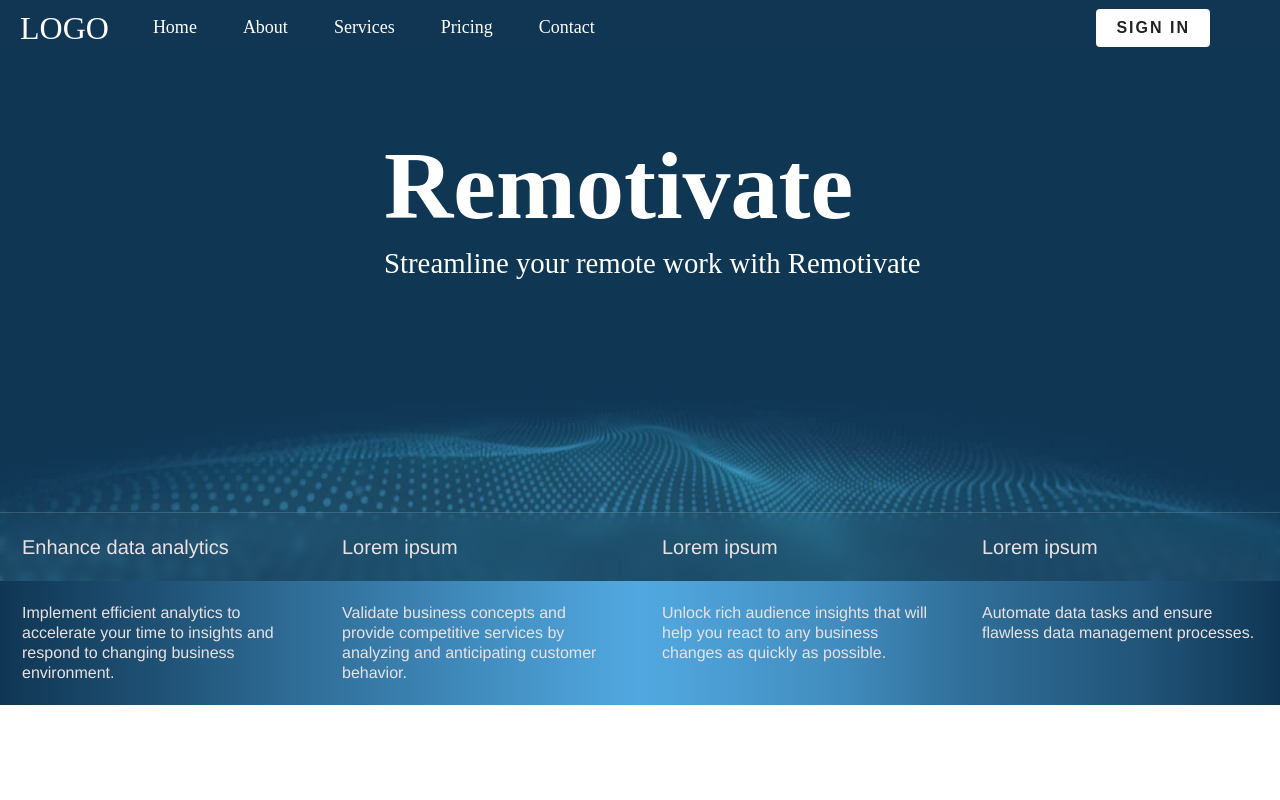
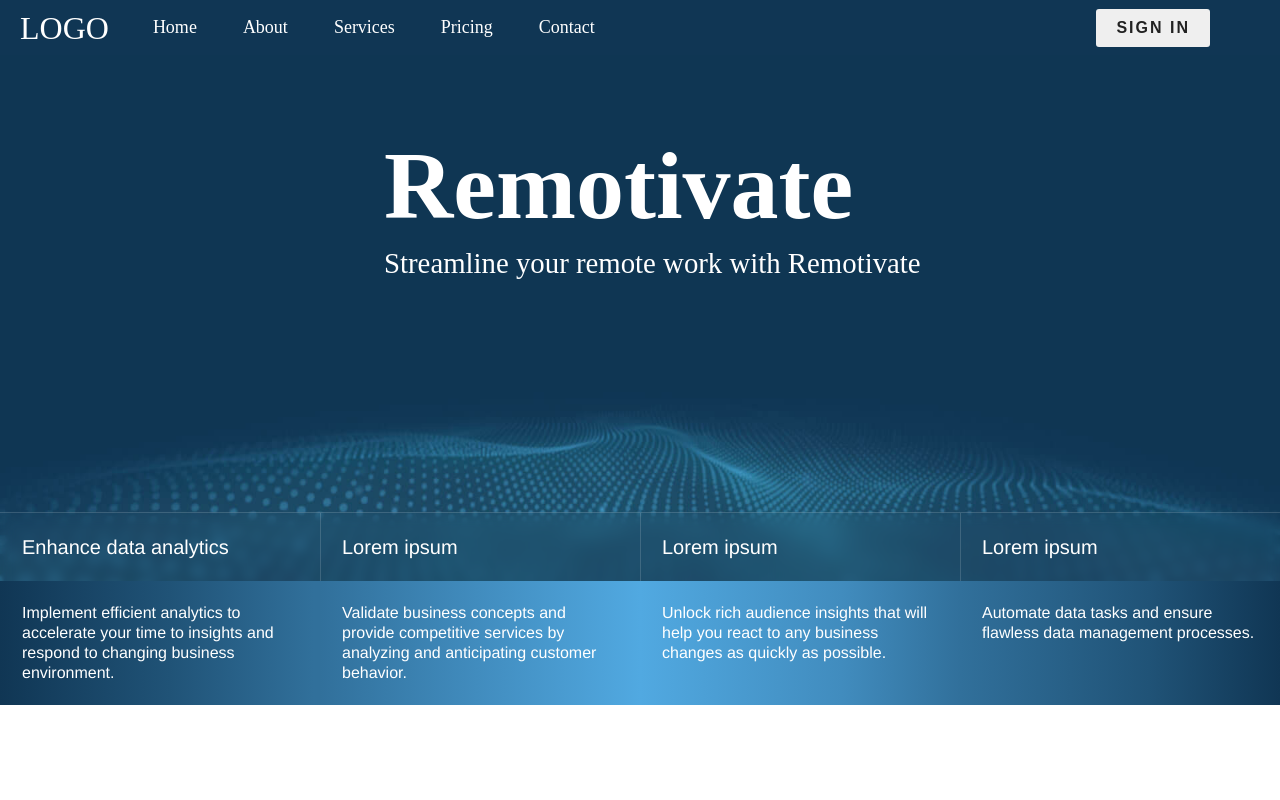
Before and after one commit to Lukacs93/remote-work-management-tool, a React (Create React App) app in the folder frontend/: page / in a window 1280 px wide. Shown: the top 800 px of the page. Built offline with nearby package versions, Linux system fonts and the light colour scheme; a web font is replaced by a local one.

Commit message:
Add style to header component

```diff
--- a/frontend/src/Components/landing-page/Header.css
+++ b/frontend/src/Components/landing-page/Header.css
@@ -77,7 +77,7 @@ p {
   padding: 0;
   margin: 0;
   color: #fff;
-  list-style: none
+  list-style: none;
 }
 
 .front-page-header-list-container {
@@ -85,10 +85,11 @@ p {
   flex: 1 1 25%;
   flex-direction: column;
   color: #fff;
+  border-right: 1px solid hsla(0,0%,100%,.15);
+  margin-right: -1px;
 }
 
 .front-page-header-list-text {
-  display: -ms-flexbox;
   display: flex;
   align-items: flex-start;
   padding: 20px 22px;
@@ -102,12 +103,11 @@ p {
   display: block;
   flex-grow: 1;
   padding: 22px;
-  color: #ebe1e1;
   transition: border .3s
 }
 
 .front-page-header-descr1 {
-  background: linear-gradient(90deg,#103654,#205377 53%,#31709b 98%)
+  background: linear-gradient(90deg,#103654,#205377 53%,#31709b 98%);
 }
 
 .front-page-header-descr2 {
--- a/frontend/src/Components/landing-page/LandingPage.js
+++ b/frontend/src/Components/landing-page/LandingPage.js
@@ -5,7 +5,7 @@ const LadingPage = () => {
     return(
         <section className="services-section">
             <div className='section-inner'>
-                <h3 className="services-title">How Remotivate Can Help You</h3>
+                <h3 className="services-title">How Remotivate Can Boost Your Performance</h3>
                 <div className='service-slogen'>Streamline your remote work with Remotivate</div>
                 <ul className='services-list'>
                     <li className='services-list-item'>
--- a/frontend/src/Components/landing-page/Navbar.css
+++ b/frontend/src/Components/landing-page/Navbar.css
@@ -156,10 +156,10 @@ display: none;
 
 .sign-in-btn {
     padding: 10px 20px;
-    background-color: #fff;
+    /* background-color:rgb(33 116 234); */
     color: #222;
     border: none;
-    border-radius: 4px;
+    border-radius: 3px;
     font-size: 1rem;
     font-weight: bold;
     text-transform: uppercase;
@@ -167,6 +167,7 @@ display: none;
 }
 
 .sign-in-btn:hover {
-    background-color: #51A9E1;
+    background-color:rgb(29 78 216);
+    background-color:rgb(33 116 234);
     color: #fff;
 }
```
Also changed, not shown: frontend/src/Components/landing-page/Header.js (indentation only).
